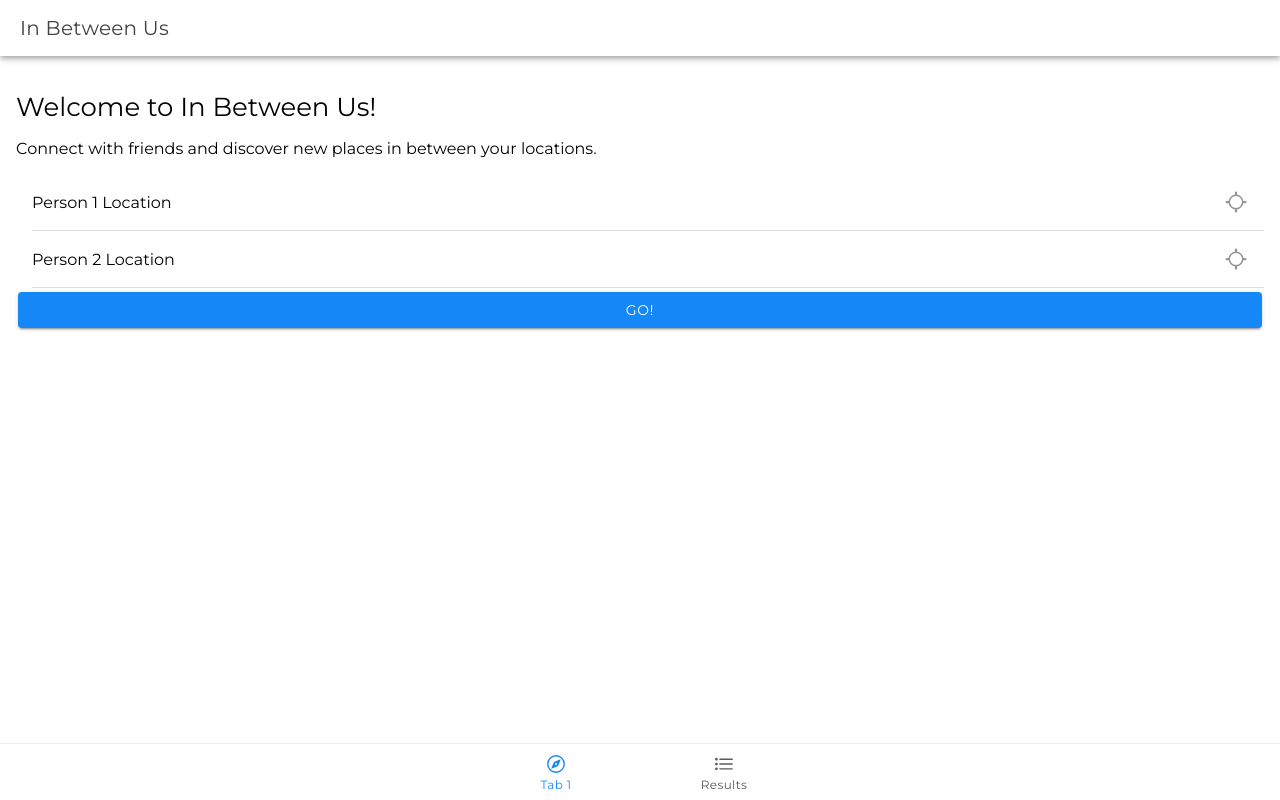
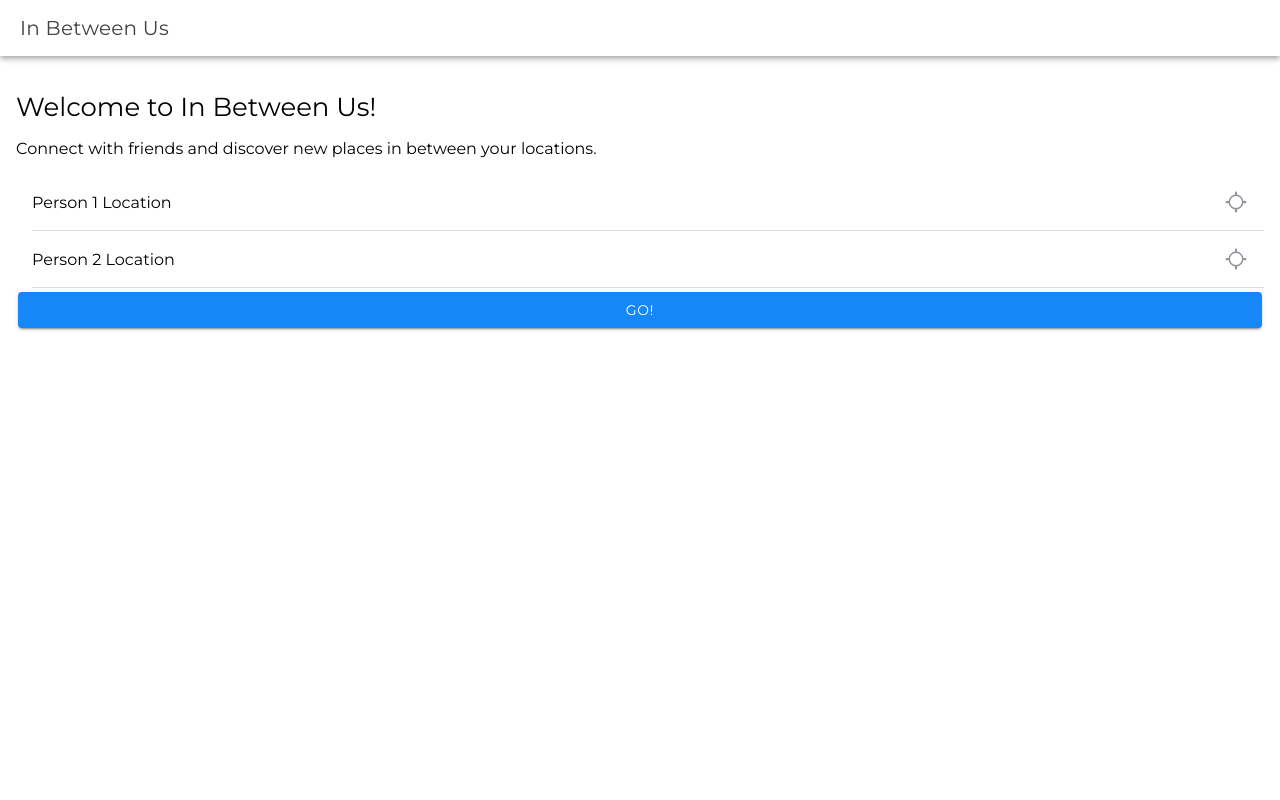
Before and after one commit to cbrigug/InBetweenUs, a React (Vite) app: page /home in a window 1280 px wide. Built offline with nearby package versions, Linux system fonts and the light colour scheme.

Commit message:
Remove tabs layout

```diff
--- a/src/App.tsx
+++ b/src/App.tsx
@@ -39,7 +39,6 @@ setupIonicReact();
 const App: React.FC = () => (
   <IonApp>
     <IonReactRouter>
-      <IonTabs>
         <IonRouterOutlet>
           <Route exact path="/home">
             <Home />
@@ -51,17 +50,6 @@ const App: React.FC = () => (
             <Redirect to="/home" />
           </Route>
         </IonRouterOutlet>
-        <IonTabBar slot="bottom">
-          <IonTabButton tab="home" href="/home">
-            <IonIcon aria-hidden="true" icon={compassOutline} />
-            <IonLabel>Tab 1</IonLabel>
-          </IonTabButton>
-          <IonTabButton tab="results" href="/results">
-            <IonIcon aria-hidden="true" icon={listOutline} />
-            <IonLabel>Results</IonLabel>
-          </IonTabButton>
-        </IonTabBar>
-      </IonTabs>
     </IonReactRouter>
   </IonApp>
 );
```
